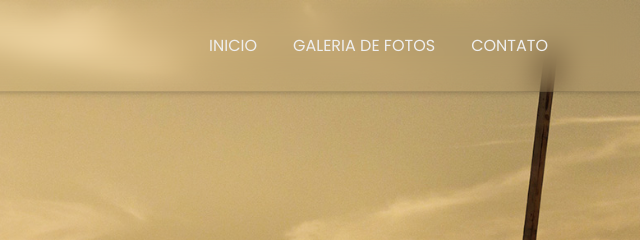
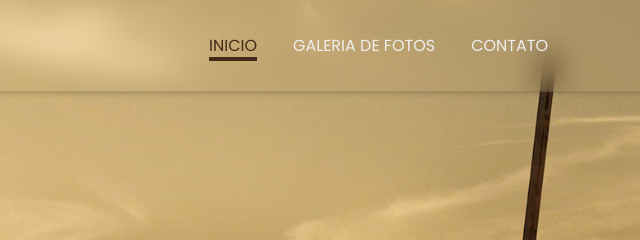
Before and after one commit to CelsoAlmeidaLF/amancio-construcoes, a plain HTML site: page index.html in a window 1280 px wide. Shown: the top 240 px of the page, 640-1280 px from the left. Drawn offline with nearby package versions, Linux system fonts and the light colour scheme; a web font is replaced by a local one.

Commit message:
correção js v2.0.2

```diff
--- a/css/site.css
+++ b/css/site.css
@@ -259,6 +259,13 @@ li:hover a,
         color: var(--clr-light);
     }
 
+    .navbar .nav-item .nav-link:hover,
+    .navbar .nav-item .active
+    {
+        color: var(--clr-brand);
+        border-bottom: 4px solid var(--clr-brand);
+    }
+
 @media (max-width: 800px) {
 
   .navbar-collapse {
--- a/index.html
+++ b/index.html
@@ -30,9 +30,9 @@
 
                     <nav class="navlist">
                         <ul>
-                            <li><a class="nav-link" href="#inicio" class="active">INICIO</a></li>
-                            <li><a class="nav-link" href="#fotos">GALERIA DE FOTOS</a></li>
-                            <li><a class="nav-link" href="#contato">CONTATO</a></li>
+                            <li class="nav-item"><a class="nav-link" href="#inicio" class="active">INICIO</a></li>
+                            <li class="nav-item"><a class="nav-link" href="#fotos">GALERIA DE FOTOS</a></li>
+                            <li class="nav-item"><a class="nav-link" href="#contato">CONTATO</a></li>
                         </ul>
                     </nav>
 
--- a/js/site.js
+++ b/js/site.js
@@ -1,6 +1,10 @@
 
 const btn_menu = document.querySelector("#btn-menu");
 const btn_close = document.querySelector("#btn-close");
+const section = document.querySelectorAll('section');
+const links = document.querySelectorAll('.nav-item .nav-link');
+const navbar = document.querySelector('header');
+
 let currentIndex = 0;
 
 btn_menu.addEventListener("click", () => {
@@ -10,6 +14,24 @@ btn_menu.addEventListener("click", () => {
 btn_close.addEventListener("click", () => {
     document.querySelector(".navbar-collapse").classList.remove("collapse");
 });
+
+window.onscroll = () => {
+    section.forEach(s => {
+        let top = window.scrollY;
+        let offset = s.offsetTop - 150;
+        let height = s.offsetHeight;
+        let id = s.getAttribute('id');
+        let nav = navbar.clientHeight * 1.5;
+
+        if(top >= offset && top < offset + height) {
+            links.forEach(link => {
+                link.classList.remove('active');
+                document.querySelector('.navlist .nav-item a[href*='+ id +']').classList.add('active');
+                document.querySelector(".navbar-collapse").classList.remove("collapse");
+            });
+        }
+    });
+};
 
 function showSlide(index) {
     const slides = document.querySelectorAll('.carousel-item');
```
